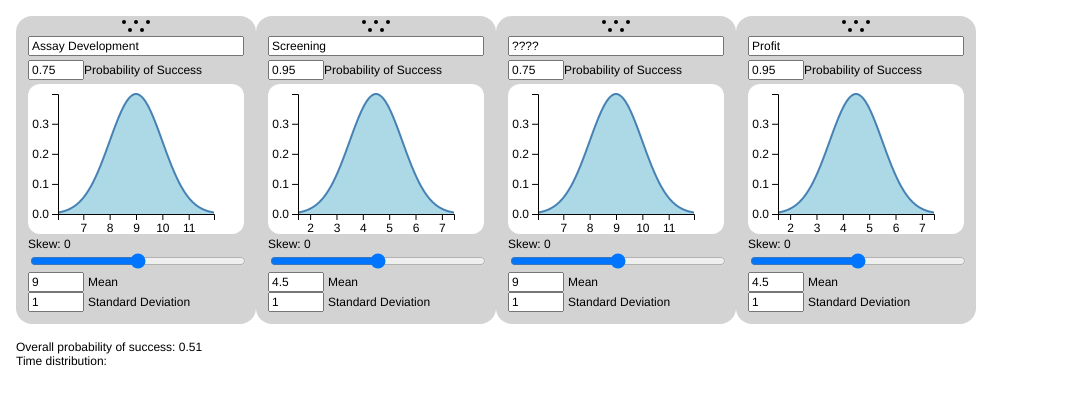
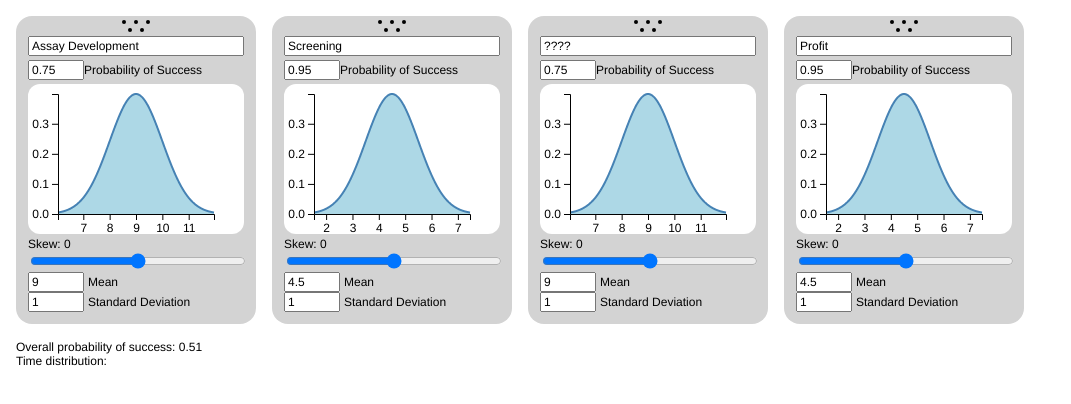
Before and after one commit to CALICAWESOME/Portfolio-Manager, a React (Create React App) app: page / in a window 1280 px wide. Shown: the top 404 px of the page, without its empty margins (0-1071 px from the left). Built offline with nearby package versions, Linux system fonts and the light colour scheme.

Commit message:
Fix gap. Back to where we were before changing to Mobx!!!

```diff
--- a/src/App.tsx
+++ b/src/App.tsx
@@ -31,7 +31,10 @@ export const App = observer((props: { steps: Steps }) => {
                 step={props.steps.steps[stepId]}
                 stepId={stepId}
               />
-              {/* <Gap stepId={stepId} onClick={() => addStep(stepId)} /> */}
+              <Gap
+                stepId={stepId}
+                onClick={() => props.steps.addStep(stepId)}
+              />
             </>
           ))}
         </div>
--- a/src/mobx.ts
+++ b/src/mobx.ts
@@ -1,6 +1,7 @@
 import { makeAutoObservable } from "mobx";
 import { SKEWED_PDF } from "./stats_stuff";
 import _ from "lodash";
+import { nanoid } from "nanoid";
 
 export class Steps {
   steps: { [id: string]: Step } = {
@@ -14,6 +15,21 @@ export class Steps {
     default4: new Step("Profit", 0.95, new NormalDistribution(4.5, 0, 1)),
   };
   stepsOrder = ["default1", "default2", "default3", "default4"];
+
+  addStep(stepId: string) {
+    const newId = nanoid(10);
+
+    // Incept new step
+    this.steps[newId] = new Step(
+      "New Step",
+      0.95,
+      new NormalDistribution(4.5, 0, 0.5)
+    );
+
+    // Add new step into list
+    const index = this.stepsOrder.indexOf(stepId);
+    this.stepsOrder.splice(index + 1, 0, newId);
+  }
 
   deleteStep(stepId: string) {
     delete this.steps[stepId];
```
